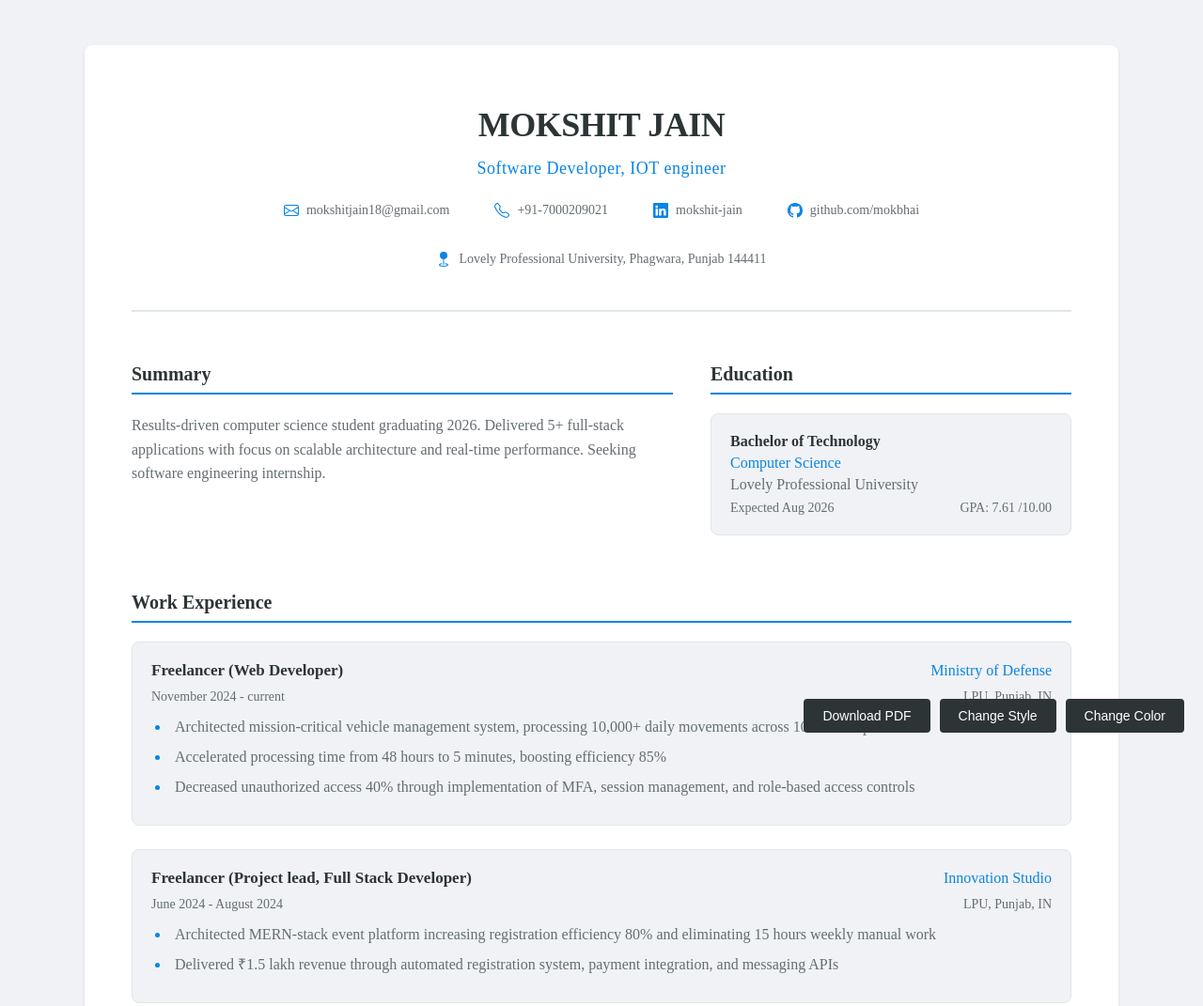
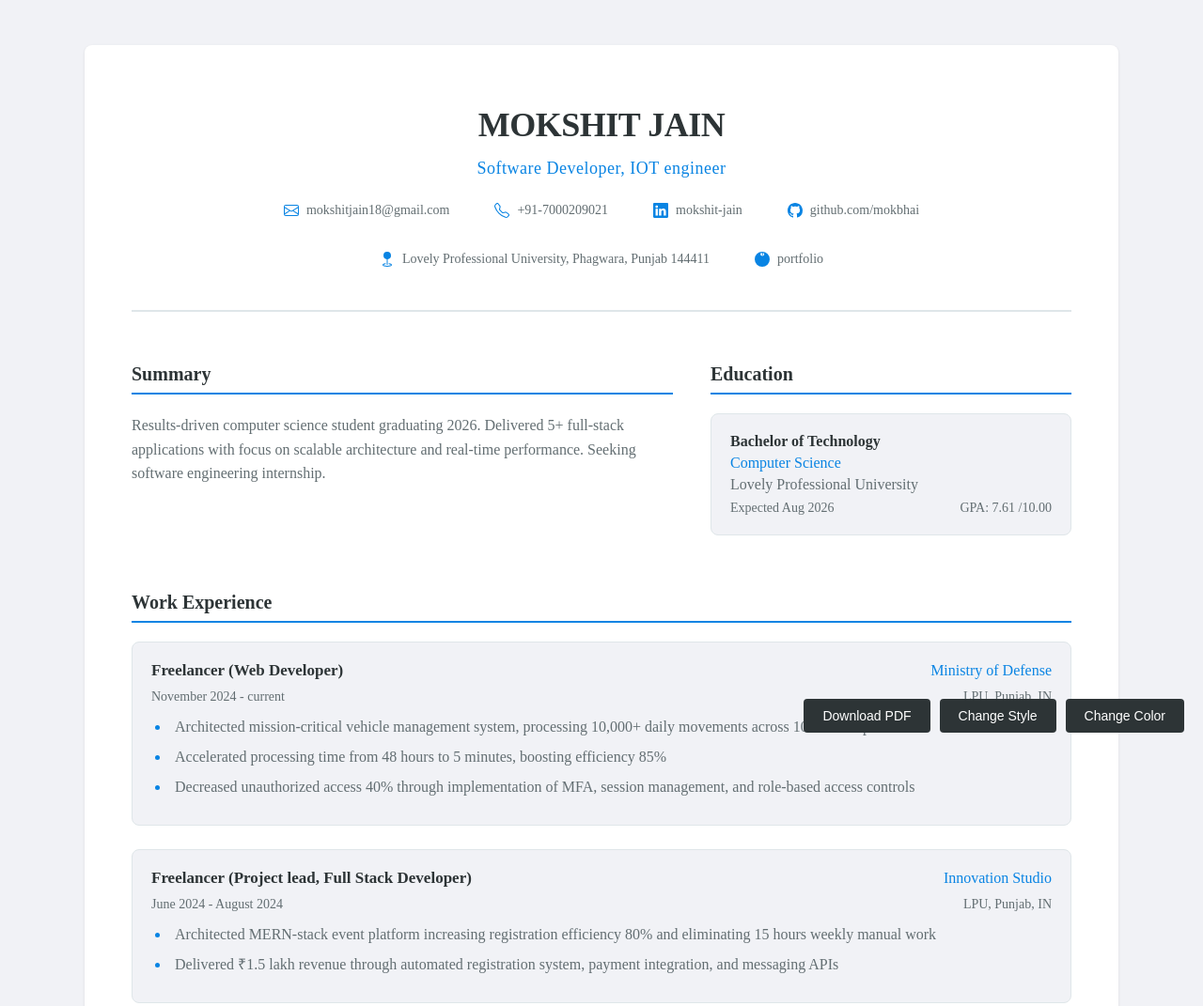
Before and after one commit to mokbhai/resumes, a plain HTML site: page index.html in a window 1280 px wide. Shown: the top 1071 px of the page at 94% size. Drawn offline with Linux system fonts and the light colour scheme.

Commit message:
Add website contact information to resume

```diff
--- a/data/resume.json
+++ b/data/resume.json
@@ -23,11 +23,15 @@
         "value": "github.com/mokbhai",
         "url": "https://github.com/mokbhai"
       },
-
       {
         "icon": "map",
         "value": "Lovely Professional University, Phagwara, Punjab 144411",
         "url": "https://maps.google.com/?q=Lovely+Professional+University+Phagwara+Punjab"
+      },
+      {
+        "icon": "website",
+        "value": "portfolio",
+        "url": "https://mokbhai.github.io/resumes/"
       }
     ]
   },
--- a/index.html
+++ b/index.html
@@ -59,6 +59,7 @@
             phone: `<svg xmlns="http://www.w3.org/2000/svg" width="16" height="16" fill="currentColor" class="bi bi-telephone" viewBox="0 0 16 16"> <path d="M3.654 1.328a.678.678 0 0 0-1.015-.063L1.605 2.3c-.483.484-.661 1.169-.45 1.77a17.6 17.6 0 0 0 4.168 6.608 17.6 17.6 0 0 0 6.608 4.168c.601.211 1.286.033 1.77-.45l1.034-1.034a.678.678 0 0 0-.063-1.015l-2.307-1.794a.68.68 0 0 0-.58-.122l-2.19.547a1.75 1.75 0 0 1-1.657-.459L5.482 8.062a1.75 1.75 0 0 1-.46-1.657l.548-2.19a.68.68 0 0 0-.122-.58zM1.884.511a1.745 1.745 0 0 1 2.612.163L6.29 2.98c.329.423.445.974.315 1.494l-.547 2.19a.68.68 0 0 0 .178.643l2.457 2.457a.68.68 0 0 0 .644.178l2.189-.547a1.75 1.75 0 0 1 1.494.315l2.306 1.794c.829.645.905 1.87.163 2.611l-1.034 1.034c-.74.74-1.846 1.065-2.877.702a18.6 18.6 0 0 1-7.01-4.42 18.6 18.6 0 0 1-4.42-7.009c-.362-1.03-.037-2.137.703-2.877z"/> </svg>`,
             email: `<svg xmlns="http://www.w3.org/2000/svg" width="16" height="16" fill="currentColor" class="bi bi-envelope" viewBox="0 0 16 16"> <path d="M0 4a2 2 0 0 1 2-2h12a2 2 0 0 1 2 2v8a2 2 0 0 1-2 2H2a2 2 0 0 1-2-2zm2-1a1 1 0 0 0-1 1v.217l7 4.2 7-4.2V4a1 1 0 0 0-1-1zm13 2.383-4.708 2.825L15 11.105zm-.034 6.876-5.64-3.471L8 9.583l-1.326-.795-5.64 3.47A1 1 0 0 0 2 13h12a1 1 0 0 0 .966-.741M1 11.105l4.708-2.897L1 5.383z"/> </svg>`,
             map: `<svg xmlns="http://www.w3.org/2000/svg" width="16" height="16" fill="currentColor" class="bi bi-geo-fill" viewBox="0 0 16 16"> <path fill-rule="evenodd" d="M4 4a4 4 0 1 1 4.5 3.969V13.5a.5.5 0 0 1-1 0V7.97A4 4 0 0 1 4 3.999zm2.493 8.574a.5.5 0 0 1-.411.575c-.712.118-1.28.295-1.655.493a1.3 1.3 0 0 0-.37.265.3.3 0 0 0-.057.09V14l.002.008.016.033a.6.6 0 0 0 .145.15c.165.13.435.27.813.395.751.25 1.82.414 3.024.414s2.273-.163 3.024-.414c.378-.126.648-.265.813-.395a.6.6 0 0 0 .146-.15l.015-.033L12 14v-.004a.3.3 0 0 0-.057-.09 1.3 1.3 0 0 0-.37-.264c-.376-.198-.943-.375-1.655-.493a.5.5 0 1 1 .164-.986c.77.127 1.452.328 1.957.594C12.5 13 13 13.4 13 14c0 .426-.26.752-.544.977-.29.228-.68.413-1.116.558-.878.293-2.059.465-3.34.465s-2.462-.172-3.34-.465c-.436-.145-.826-.33-1.116-.558C3.26 14.752 3 14.426 3 14c0-.599.5-1 .961-1.243.505-.266 1.187-.467 1.957-.594a.5.5 0 0 1 .575.411"/> </svg>`,
+            website: `<svg xmlns="http://www.w3.org/2000/svg" width="16" height="16" fill="currentColor" class="bi bi-globe" viewBox="0 0 16 16"> <path d="M0 8a8 8 0 1 1 16 0A8 8 0 0 1 0 8zm7.5-6.923c-.67.204-1.335.82-1.335 1.676 0 1.134.966 1.704 1.96 1.704 1.082 0 1.986-.65 1.986-1.768 0-.855-.665-1.54-1.335-1.745V5.275l.013-.002zM11 7h-.025v.016l-.025-.016zm1.353 2.518l-1.353 2.518h-.001L11 9.518z"/> </svg>`,
           };
 
           document.getElementById("resume").innerHTML = `
@@ -72,7 +73,7 @@
                   <a class="contact-item" href="${
                     item.url
                   }" target="_blank" rel="noopener noreferrer">
-                    <span class="icon">${icons[item.icon]|| "👓"}</span>
+                    <span class="icon">${icons[item.icon] || "👓"}</span>
                     ${item.value}
                   </a>
                 `
```
